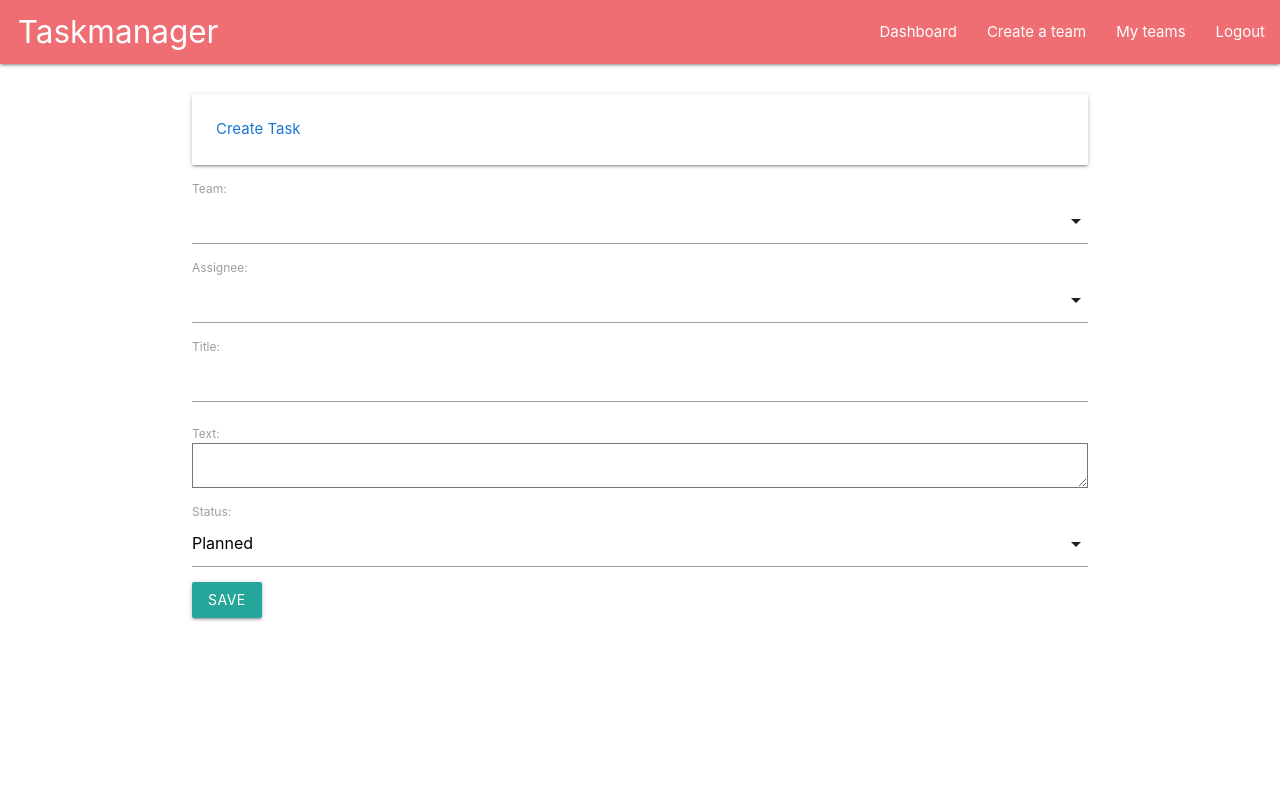
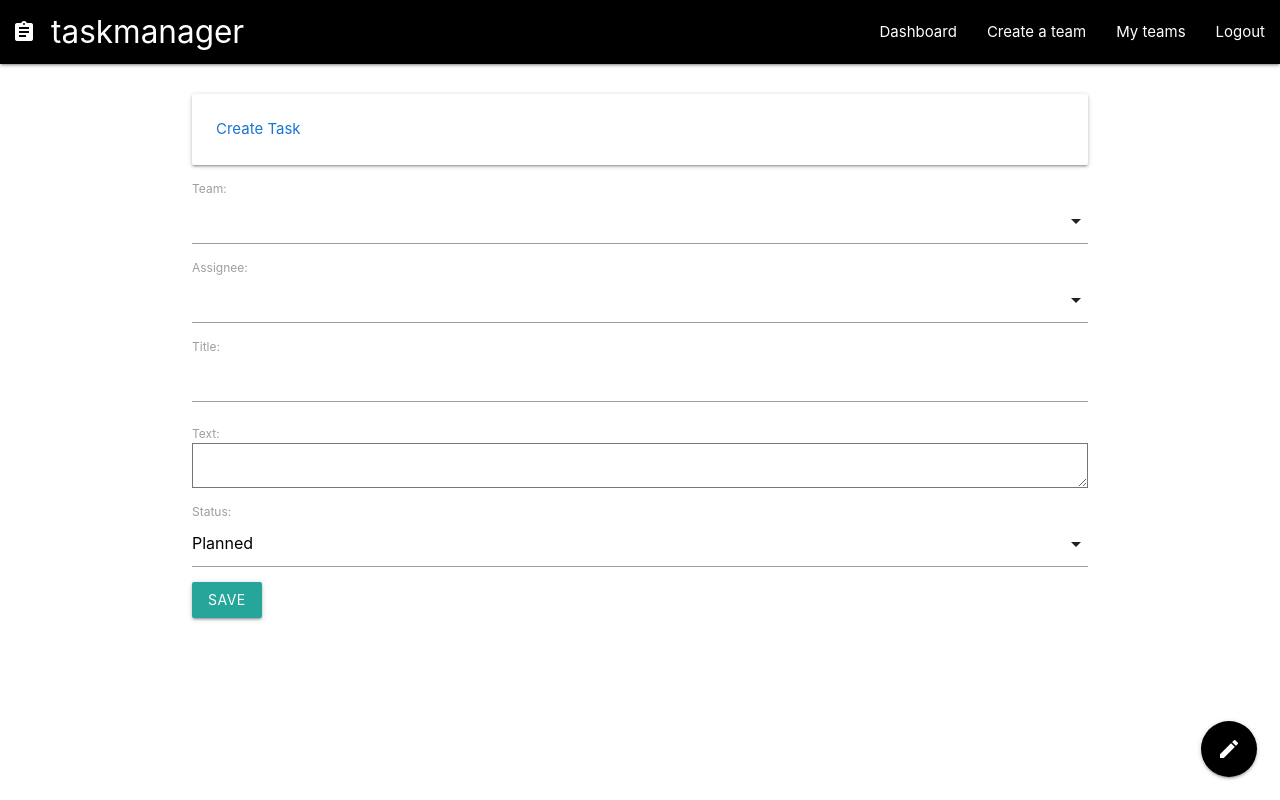
Before and after one commit to makrandr1999/fsf_2019_screening_task1, a Django app: page /create-task/ in a window 1280 px wide. Run offline with Django 3.2, Linux system fonts and the light colour scheme; the visitor is signed in with stand-in values (Sample User, id 1); data comes from the database, SQL or seed files in the repository; data that the repository does not hold is empty.

Commit message:
Add Visual Polish to app

```diff
--- a/taskman/templates/taskman/header.html
+++ b/taskman/templates/taskman/header.html
@@ -1,7 +1,8 @@
 <head>
         {% load static %}
 
-
+        <link href="https://fonts.googleapis.com/icon?family=Material+Icons"
+      rel="stylesheet">
         <!-- Compiled and minified CSS -->
         <link rel="stylesheet" href="https://cdnjs.cloudflare.com/ajax/libs/materialize/1.0.0/css/materialize.min.css">
 
@@ -21,6 +22,19 @@
             {% endblock %}
         </div>
 
+{% if user.is_authenticated %}
+<div class="fixed-action-btn tooltipped" data-position="left" data-tooltip="Create task" >
+        <a class="btn-floating btn-large black">
+          <i class="large material-icons">mode_edit</i>
+        </a>
+        <ul>
+          <li><a class="btn-floating red"><i class="material-icons">insert_chart</i></a></li>
+          <li><a class="btn-floating yellow darken-1"><i class="material-icons">format_quote</i></a></li>
+          <li><a class="btn-floating green"><i class="material-icons">publish</i></a></li>
+          <li><a class="btn-floating blue"><i class="material-icons">attach_file</i></a></li>
+        </ul>
+      </div>
+{% endif %}
 
 
     </body>
--- a/taskman/templates/taskman/includes/navbar.html
+++ b/taskman/templates/taskman/includes/navbar.html
@@ -1,6 +1,9 @@
-<nav>
+<div class="navbar-fixed">
+<nav  class="black">
     <div class="nav-wrapper">
-        <a href="/" class="brand-logo"> &nbsp;&nbsp;Taskmanager</a>
+        <a href="/" class="brand-logo"> <i class="material-icons">
+                &nbsp;&nbsp;assignment
+                </i> taskmanager</a>
         <ul id="nav-mobile" class="right hide-on-med-and-down">
 
             {% if user.is_authenticated %}
@@ -18,3 +21,4 @@
         </ul>
     </div>
 </nav>
+</div>
--- a/taskman/views.py
+++ b/taskman/views.py
@@ -71,7 +71,7 @@ def create_tasks(request):
                           template_name = "taskman/create-task.html",
                           context={"form":form})
 
-    form = TaskForm
+    form = TaskForm()
     return render(request = request,
                   template_name = "taskman/create-task.html",
                   context={"form":form})
```
